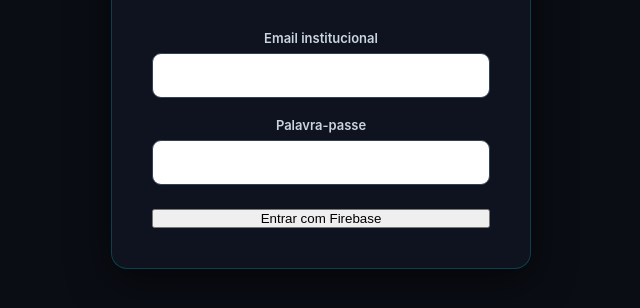
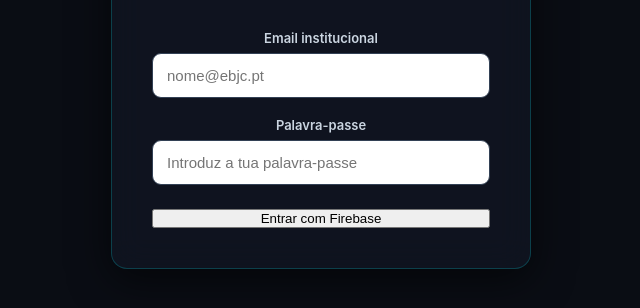
Before and after one commit to Lourdes2006/Requisicao-de-Equipamentos, a plain HTML site: page login.html in a window 1280 px wide. Shown: the part 338-646 px from the top of the page, without its empty margins (319-959 px from the left). Drawn offline with Linux system fonts and the light colour scheme.

Commit message:
Update login.html

```diff
--- a/login.html
+++ b/login.html
@@ -3,31 +3,65 @@
 <head>
   <meta charset="UTF-8">
   <meta name="viewport" content="width=device-width, initial-scale=1.0">
+
   <title>EBJC Equipamentos | Autenticação</title>
+
   <link rel="stylesheet" href="css/style.css">
   <link rel="stylesheet" href="css/login.css">
-  <link rel="stylesheet" href="https://cdnjs.cloudflare.com/ajax/libs/font-awesome/6.4.0/css/all.min.css">
+
+  <link rel="stylesheet"
+    href="https://cdnjs.cloudflare.com/ajax/libs/font-awesome/6.4.0/css/all.min.css">
 </head>
+
 <body>
+
   <div class="login-card">
-    <div class="login-logo"><i class="fa-solid fa-microchip"></i></div>
-    <div class="login-title">EBJC EQUIPAMENTOS</div>
-    <div class="login-subtitle">Portal de Requisição de Equipamentos</div>
+
+    <div class="login-logo">
+      <i class="fa-solid fa-microchip"></i>
+    </div>
+
+    <div class="login-title">
+      EBJC EQUIPAMENTOS
+    </div>
+
+    <div class="login-subtitle">
+      Portal de Requisição de Equipamentos
+    </div>
 
     <form id="formLogin">
+
       <label for="loginEmail">Email institucional</label>
-    <input id="loginEmail" type="email" required>
+
+      <input
+        id="loginEmail"
+        type="email"
+        placeholder="nome@ebjc.pt"
+        autocomplete="username"
+        required
+      >
 
       <label for="loginPassword">Palavra-passe</label>
-    <input id="loginPassword" type="password" required>
+
+      <input
+        id="loginPassword"
+        type="password"
+        placeholder="Introduz a tua palavra-passe"
+        autocomplete="current-password"
+        required
+      >
 
       <button id="btnLoginFirebase" type="submit">
         Entrar com Firebase
       </button>
+
     </form>
 
-<div id="errorMessage"></div>
+    <div id="errorMessage" role="alert"></div>
+
+  </div>
 
   <script type="module" src="js/app.js"></script>
+
 </body>
 </html>
```
Lines whose indentation alone changed are shown as unchanged.
